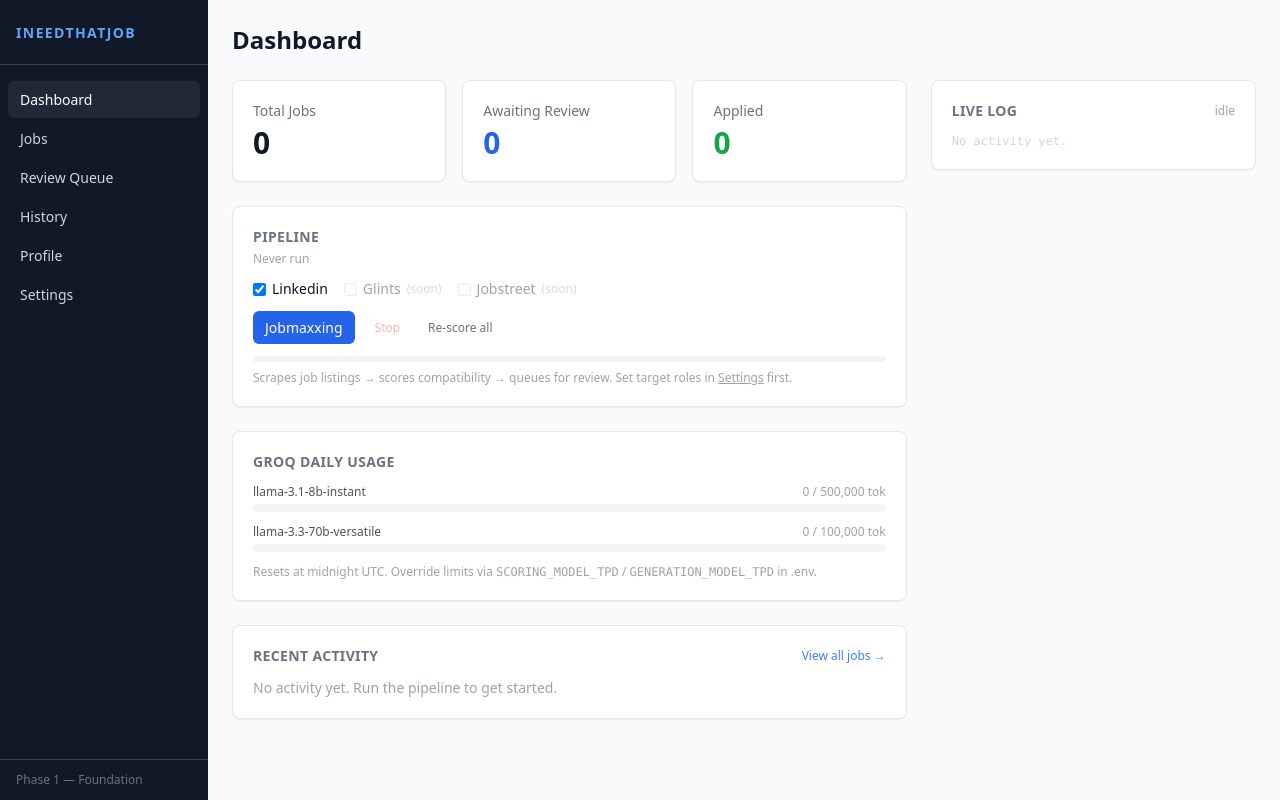
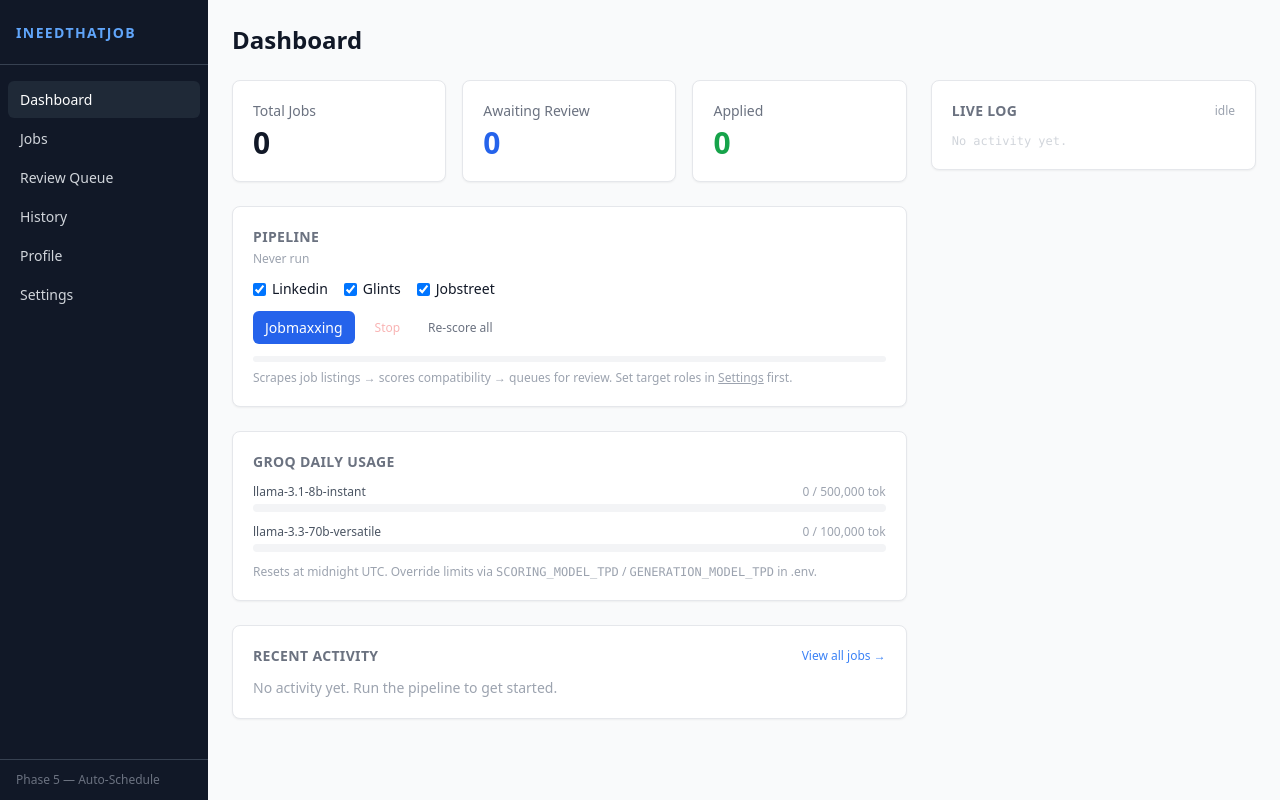
Before and after one commit to batukkilat/INEEDTHATJOB, a FastAPI app: page / in a window 1280 px wide. Run offline with FastAPI, Linux system fonts and the light colour scheme; tables that the repository leaves empty hold one stand-in row (values such as "Sample post"); parts of the project's set-up code (start-up, migrations or seed data) failed here and were passed over; some libraries are stand-ins or nearby versions.

Commit message:
Enable Glints/JobStreet checkboxes, update phase label to Phase 5
Co-Authored-By: Claude Sonnet 4.6 <noreply@anthropic.com>

```diff
--- a/web/templates/base.html
+++ b/web/templates/base.html
@@ -30,7 +30,7 @@
       <a href="/settings" class="nav-link {% if p == 'settings' %}active{% endif %}">Settings</a>
     </nav>
     <div class="px-4 py-3 border-t border-gray-700 text-xs text-gray-500">
-      Phase 1 — Foundation
+      Phase 5 — Auto-Schedule
     </div>
   </aside>
 
--- a/web/templates/dashboard.html
+++ b/web/templates/dashboard.html
@@ -25,15 +25,11 @@
 
       <!-- Platform selector -->
       <div class="flex gap-4 mb-3">
-        {% set platforms_available = [("linkedin", true), ("glints", false), ("jobstreet", false)] %}
-        {% for name, available in platforms_available %}
-        <label class="flex items-center gap-1.5 text-sm {% if not available %}opacity-40{% endif %}">
+        {% for name in ["linkedin", "glints", "jobstreet"] %}
+        <label class="flex items-center gap-1.5 text-sm">
           <input type="checkbox" name="platforms" value="{{ name }}" form="pipeline-form"
-                 {% if available %}checked{% endif %}
-                 {% if not available %}disabled{% endif %}
-                 class="rounded border-gray-300">
+                 checked class="rounded border-gray-300">
           {{ name | capitalize }}
-          {% if not available %}<span class="text-xs text-gray-400">(soon)</span>{% endif %}
         </label>
         {% endfor %}
       </div>
```
